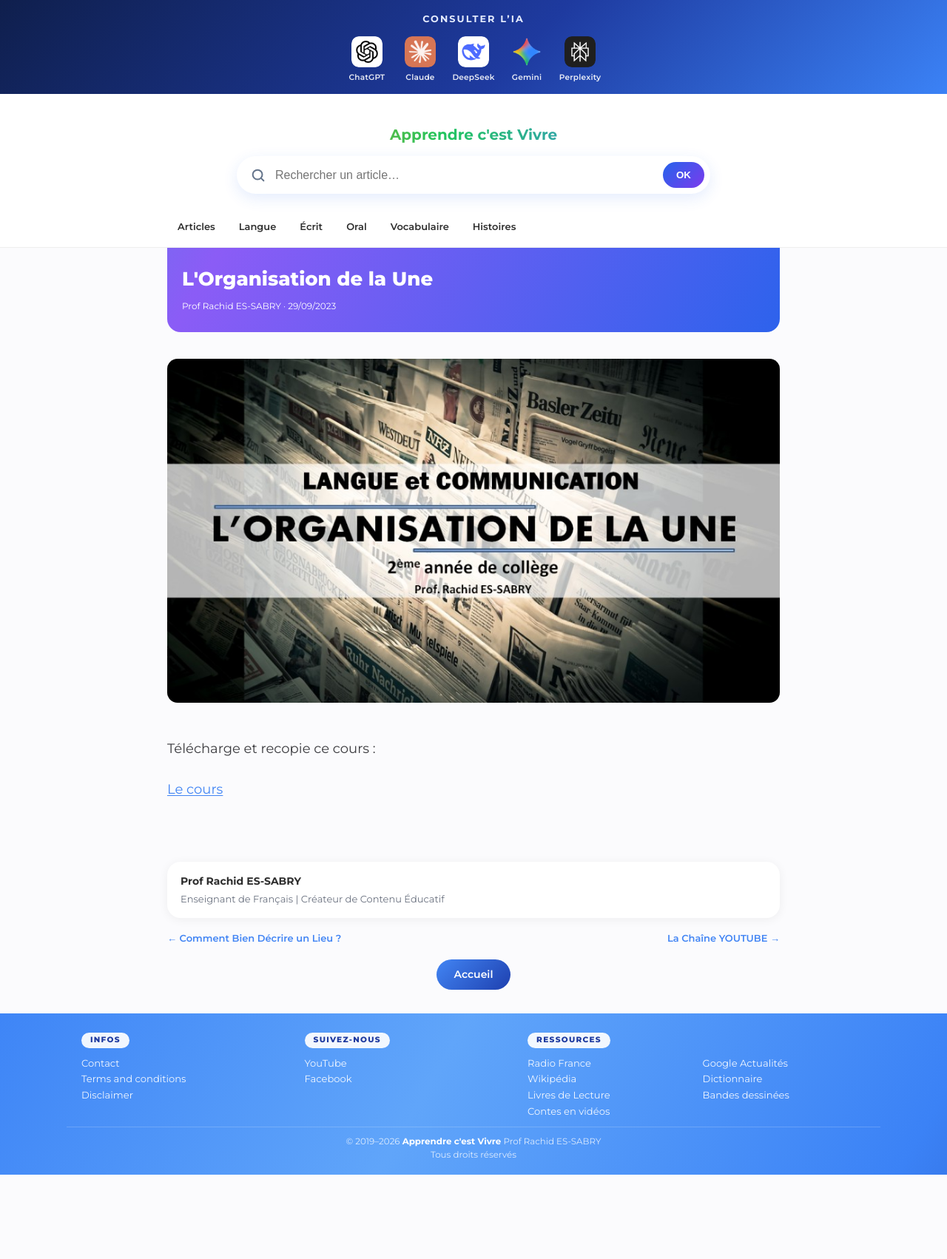
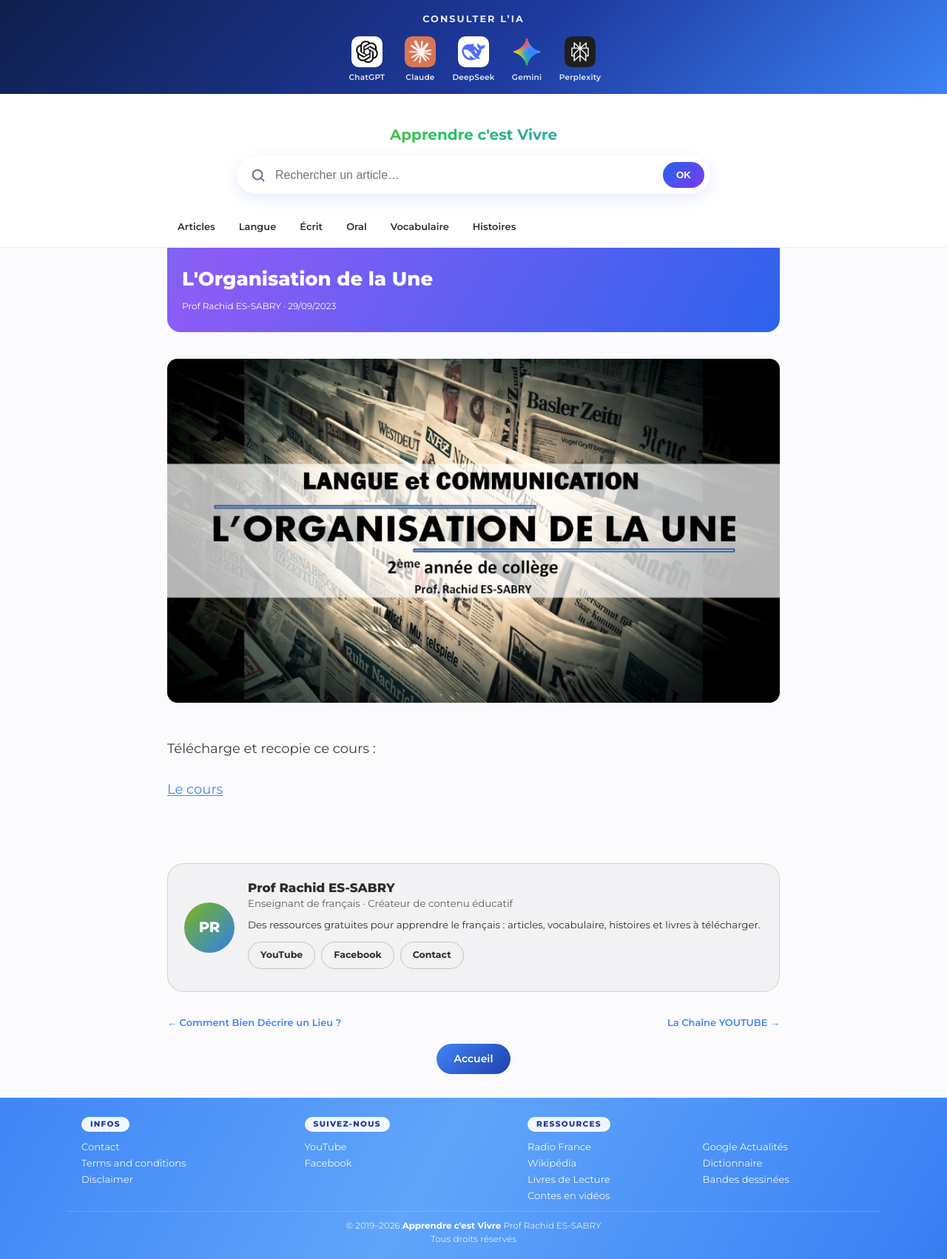
Before and after one commit to profrachidenseigne/profrachidenseigne.github.io, a Jekyll site: the page built from _posts/2023-09-29-lorganisation-de-la-une.html, in a window 1280 px wide. Shown: the whole page at 74% size. Built offline with Jekyll 4.4.1, drawn with Linux system fonts in a browser that asks for light colours; before the commit the page ends 1588 px from its top, so only the background shows below that.

Commit message:
Update post.html

```diff
--- a/_layouts/post.html
+++ b/_layouts/post.html
@@ -16,6 +16,26 @@ layout: default
 <article class="post-body">
   {{ content }}
 </article>
+<style>
+.author-box{display:none!important}
+.abx{display:flex;flex-wrap:wrap;gap:18px;align-items:center;margin:32px 0;padding:22px;border:1px solid rgba(127,127,127,.28);border-radius:22px;background:rgba(127,127,127,.07)}
+.abx-av{flex:none;width:68px;height:68px;border-radius:50%;display:grid;place-items:center;font-weight:800;font-size:1.4em;color:#fff;background:linear-gradient(135deg,#7cb518,#2f80ed)}
+.abx-in{flex:1 1 240px;min-width:0}
+.abx-n{display:block;font-size:1.2em;font-weight:800;line-height:1.2}
+.abx-r{display:block;margin:2px 0 8px;opacity:.75;font-size:.95em}
+.abx-p{margin:0 0 12px!important;font-size:.95em;line-height:1.6}
+.abx-l a{display:inline-block;margin:0 8px 8px 0;padding:8px 16px;border-radius:999px;border:1px solid rgba(127,127,127,.4);color:inherit!important;text-decoration:none!important;font-weight:700;font-size:.9em}
+.abx-l a:hover{background:rgba(47,128,237,.15)}
+</style>
+<section class="abx">
+<div class="abx-av">PR</div>
+<div class="abx-in">
+<strong class="abx-n">{{ site.author }}</strong>
+<span class="abx-r">Enseignant de français · Créateur de contenu éducatif</span>
+<p class="abx-p">Des ressources gratuites pour apprendre le français : articles, vocabulaire, histoires et livres à télécharger.</p>
+<div class="abx-l"><a href="https://youtube.com/@apprendrecestvivre3792?si=asNq2FVYFrsGt0uB">YouTube</a><a href="https://www.facebook.com/share/1Q9egXUN6z/">Facebook</a><a href="/p/contact-us.html">Contact</a></div>
+</div>
+</section>
 <section class="author-box">
   <strong>{{ site.author }}</strong>
   <span>Enseignant de Français | Créateur de Contenu Éducatif</span>
```
